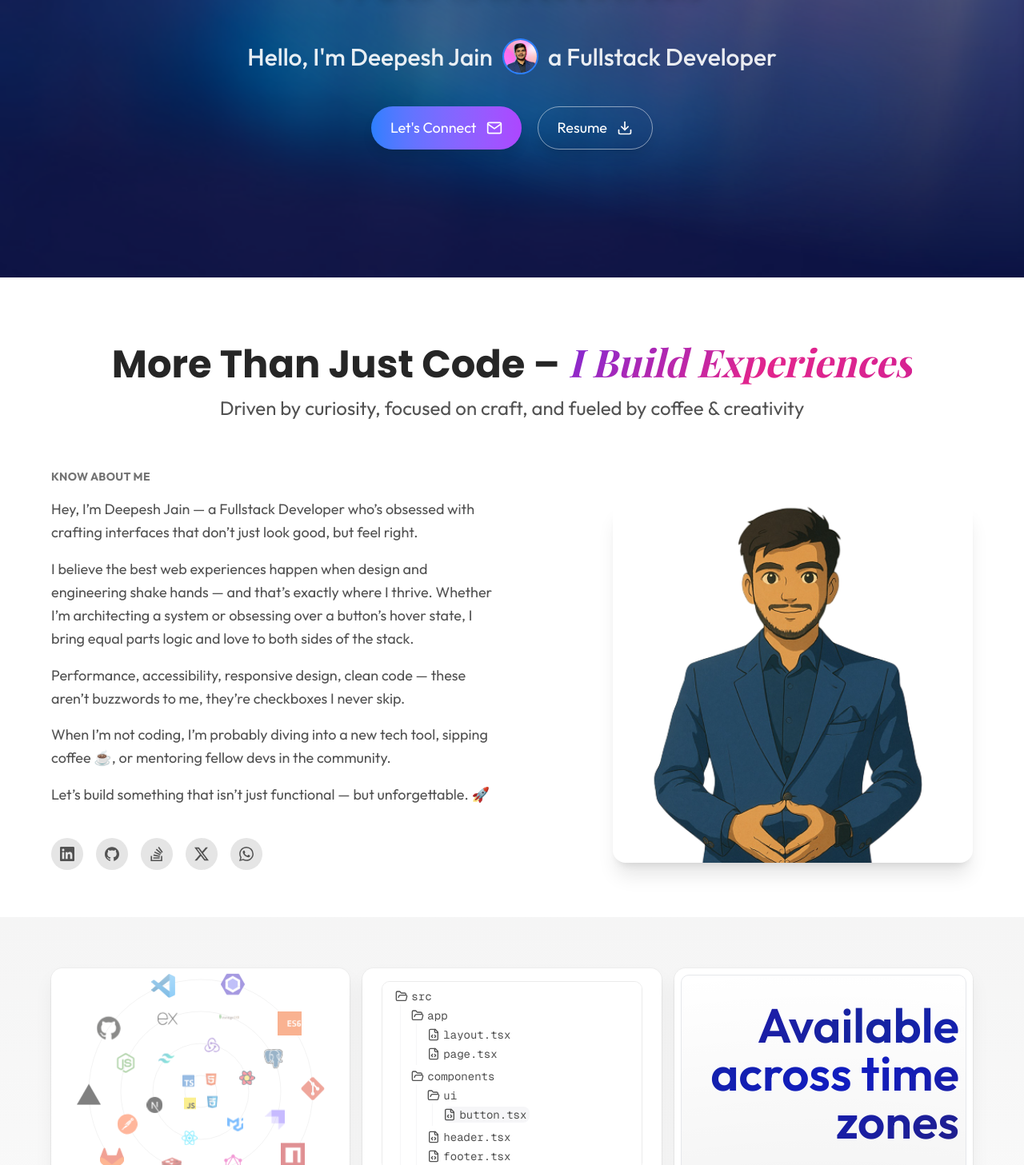
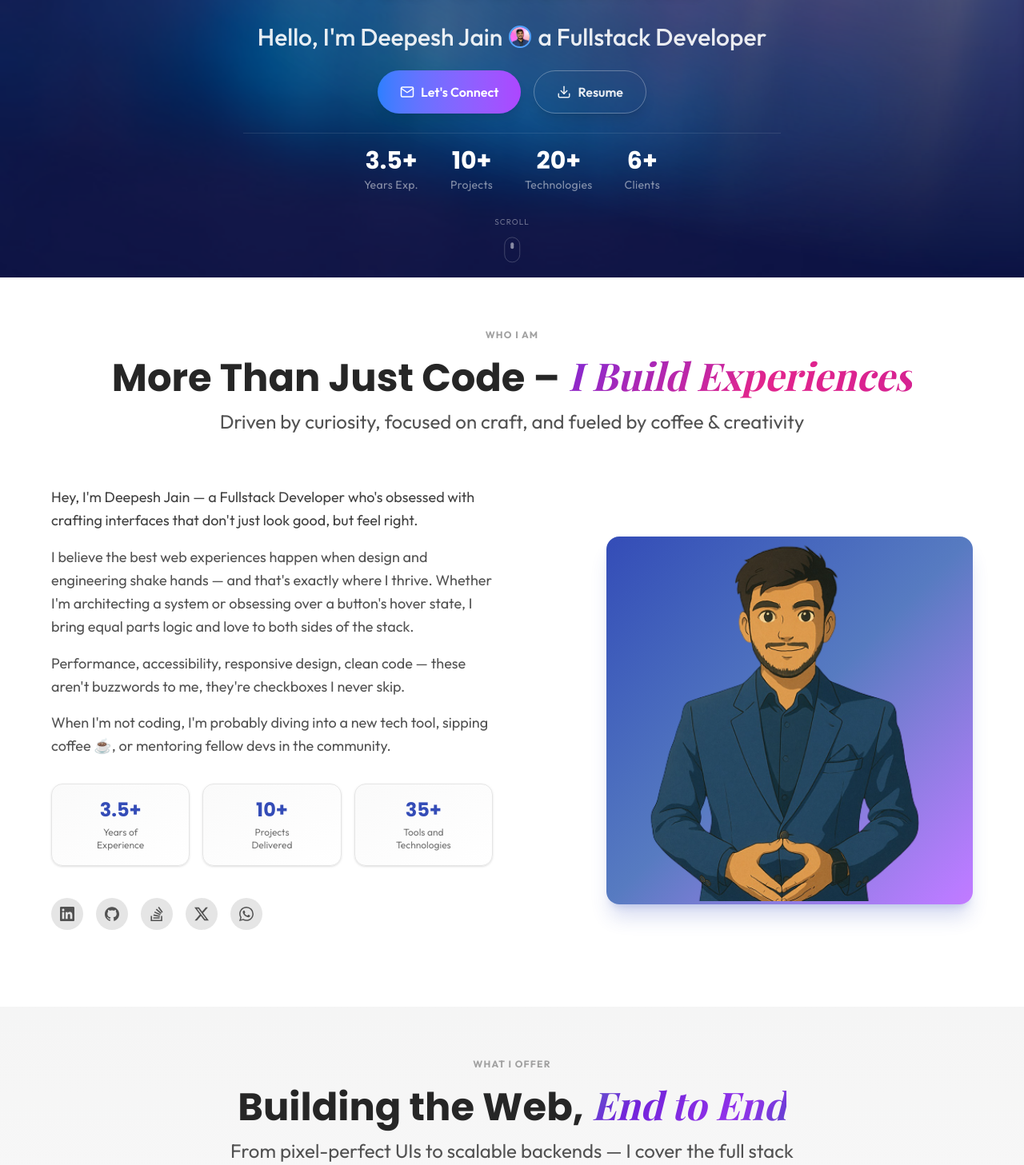
Before and after one commit to deepeshjaindj/modern-portfolio, a Next.js app: page / in a window 1280 px wide. Shown: the part 453-1910 px from the top of the page at 80% size. Built offline with nearby package versions, Linux system fonts and the light colour scheme; a web font is replaced by a local one.

Commit message:
Major UI Update

```diff
--- a/src/app/globals.css
+++ b/src/app/globals.css
@@ -177,6 +177,28 @@
     scroll-behavior: smooth;
   }
 
+  ::selection {
+    background-color: rgba(52, 76, 183, 0.25);
+    color: inherit;
+  }
+
+  ::-webkit-scrollbar {
+    width: 6px;
+  }
+
+  ::-webkit-scrollbar-track {
+    background: #000957;
+  }
+
+  ::-webkit-scrollbar-thumb {
+    background: #344CB7;
+    border-radius: 3px;
+  }
+
+  ::-webkit-scrollbar-thumb:hover {
+    background: #577BC1;
+  }
+
   .tag-container {
     svg {
       height: 24px !important;
@@ -184,3 +206,17 @@
     }
   }
 }
+
+@layer utilities {
+  .section-heading {
+    @apply text-4xl sm:text-4xl md:text-5xl font-serif font-semibold leading-tight max-w-6xl;
+  }
+
+  .section-subheading {
+    @apply text-lg sm:text-xl md:text-2xl mt-2 text-neutral-600;
+  }
+
+  .section-label {
+    @apply text-xs font-bold tracking-widest uppercase text-neutral-400 mb-3;
+  }
+}
--- a/src/components/sections/About.tsx
+++ b/src/components/sections/About.tsx
@@ -5,6 +5,12 @@ import React from "react";
 import { motion } from "framer-motion";
 import { AuroraText, FloatingDock } from "../atoms";
 import { SOCIAL_LINKS } from "@/utils/constants";
+
+const ABOUT_STATS = [
+  { value: "3.5+", label: "Years of\nExperience" },
+  { value: "10+", label: "Projects\nDelivered" },
+  { value: "35+", label: "Tools and\nTechnologies" },
+];
 
 const About = () => {
   return (
@@ -17,9 +23,10 @@ const About = () => {
         whileInView={{ opacity: 1, y: 0 }}
         transition={{ duration: 0.8 }}
         viewport={{ once: true }}
-        className="w-full max-w-7xl flex flex-col items-center text-center pt-12 font-sans px-4 sm:px-6 lg:px-10 xl:px-16"
+        className="w-full max-w-7xl flex flex-col items-center text-center pt-16 pb-16 font-sans px-4 sm:px-6 lg:px-10 xl:px-16"
       >
-        <h1 className="text-4xl sm:text-4xl md:text-5xl font-serif font-semibold leading-tight max-w-6xl">
+        <p className="section-label">Who I Am</p>
+        <h1 className="section-heading">
           More Than Just Code –{" "}
           <AuroraText
             className="font-display italic font-bold"
@@ -29,12 +36,12 @@ const About = () => {
             I Build Experiences
           </AuroraText>
         </h1>
-        <h2 className="text-lg sm:text-xl md:text-2xl mt-2 text-neutral-600">
+        <h2 className="section-subheading">
           Driven by curiosity, focused on craft, and fueled by coffee &
           creativity
         </h2>
 
-        <div className="mt-15 w-full flex flex-col md:flex-row gap-10 items-center text-neutral-600">
+        <div className="mt-16 w-full flex flex-col md:flex-row gap-12 items-center text-neutral-600">
           {/* Text Section */}
           <motion.div
             initial={{ opacity: 0, x: -40 }}
@@ -43,32 +50,47 @@ const About = () => {
             viewport={{ once: true }}
             className="flex-1 text-left text-base md:text-lg leading-relaxed space-y-4 order-2 md:order-1"
           >
-            <h4 className="text-neutral-500 font-bold text-sm tracking-wide text-center md:text-left">
-              KNOW ABOUT ME
-            </h4>
-            <p className="text-center md:text-left">
-              Hey, I’m Deepesh Jain — a Fullstack Developer who’s obsessed with
-              crafting interfaces that don’t just look good, but feel right.
+            <p className="text-center md:text-left text-neutral-700">
+              Hey, I&apos;m Deepesh Jain — a Fullstack Developer who&apos;s
+              obsessed with crafting interfaces that don&apos;t just look good,
+              but feel right.
             </p>
             <p className="text-center md:text-left">
               I believe the best web experiences happen when design and
-              engineering shake hands — and that’s exactly where I thrive.
-              Whether I’m architecting a system or obsessing over a button’s
-              hover state, I bring equal parts logic and love to both sides of
-              the stack.
+              engineering shake hands — and that&apos;s exactly where I thrive.
+              Whether I&apos;m architecting a system or obsessing over a
+              button&apos;s hover state, I bring equal parts logic and love to
+              both sides of the stack.
             </p>
             <p className="text-center md:text-left">
               Performance, accessibility, responsive design, clean code — these
-              aren’t buzzwords to me, they’re checkboxes I never skip.
+              aren&apos;t buzzwords to me, they&apos;re checkboxes I never skip.
             </p>
             <p className="text-center md:text-left">
-              When I’m not coding, I’m probably diving into a new tech tool,
-              sipping coffee ☕, or mentoring fellow devs in the community.
+              When I&apos;m not coding, I&apos;m probably diving into a new tech
+              tool, sipping coffee ☕, or mentoring fellow devs in the
+              community.
             </p>
-            <p className="text-center md:text-left">
-              Let’s build something that isn’t just functional — but
-              unforgettable. 🚀
-            </p>
+
+            {/* Stats Cards */}
+            <div className="flex gap-4 pt-4 justify-center md:justify-start">
+              {ABOUT_STATS.map(({ value, label }) => (
+                <motion.div
+                  key={label}
+                  whileHover={{ y: -3 }}
+                  transition={{ type: "spring", stiffness: 300 }}
+                  className="flex-1 bg-gradient-to-br from-neutral-50 to-white border border-neutral-200 rounded-xl p-4 text-center shadow-sm hover:shadow-md transition-shadow duration-300"
+                >
+                  <span className="text-2xl font-extrabold text-primary font-serif block">
+                    {value}
+                  </span>
+                  <span className="text-xs text-neutral-500 mt-1 block leading-snug whitespace-pre-line">
+                    {label}
+                  </span>
+                </motion.div>
+              ))}
+            </div>
+
             <FloatingDock
               mobileClassName="translate-y-20"
               items={SOCIAL_LINKS}
@@ -81,15 +103,18 @@ const About = () => {
             whileInView={{ opacity: 1, x: 0 }}
             transition={{ duration: 0.7 }}
             viewport={{ once: true }}
-            className="flex-1 flex justify-end order-1 md:order-2 max-w-[300px] md:max-w-[100%]"
+            className="flex-1 flex justify-center md:justify-end order-1 md:order-2 max-w-[300px] md:max-w-[100%]"
           >
+            {/* Gradient border wrapper */}
+            <div className="relative p-1 rounded-2xl bg-gradient-to-br from-primary via-secondary to-purple-400 shadow-xl shadow-primary/20">
               <Image
                 src="/deepesh-jain-crop.png"
                 alt="Deepesh Jain || Frontend Developer || React Developer"
                 width={450}
                 height={400}
-              className="rounded-2xl object-cover md:shadow-xl"
+                className="rounded-xl object-cover"
               />
+            </div>
           </motion.div>
         </div>
       </motion.div>
--- a/src/components/sections/Footer.tsx
+++ b/src/components/sections/Footer.tsx
@@ -12,7 +12,16 @@ const Footer = () => {
       <div className="container mx-auto mb-12 mt-6 grid max-w-6xl gap-8 py-12 md:grid-cols-[1.1fr_1.4fr_1.1fr] md:gap-16 text-center md:text-left">
         <div>
           <h2 className="text-2xl font-semibold text-white">Deepesh Jain</h2>
-          <p className="mt-3 text-sm text-neutral-300">
+          <div className="mt-2 flex items-center gap-2 justify-center md:justify-start">
+            <span className="relative flex h-2 w-2">
+              <span className="animate-ping absolute inline-flex h-full w-full rounded-full bg-green-400 opacity-75"></span>
+              <span className="relative inline-flex rounded-full h-2 w-2 bg-green-400"></span>
+            </span>
+            <span className="text-green-400 text-xs font-medium tracking-wide">
+              Available for work
+            </span>
+          </div>
+          <p className="mt-3 text-sm text-neutral-400 leading-relaxed">
             Help you launch experiences that look great, perform fast, and scale
             effortlessly — front to back.
           </p>
@@ -23,7 +32,7 @@ const Footer = () => {
                 href={href}
                 target="_blank"
                 rel="noopener noreferrer"
-                className="text-neutral-300 transition-colors hover:text-primaryYellow"
+                className="text-neutral-400 transition-all hover:text-primaryYellow hover:-translate-y-0.5 duration-200"
               >
                 <span className="sr-only">{label}</span>
                 {icon}
--- a/src/components/sections/Hero.tsx
+++ b/src/components/sections/Hero.tsx
@@ -5,8 +5,16 @@ import { AuroraBackground, AuroraText } from "../atoms";
 import Image from "next/image";
 import { FiDownload, FiMail } from "react-icons/fi";
 import { useState } from "react";
+import { motion } from "framer-motion";
 import Modal from "../molecules/Modal";
 import { ContactForm } from "../molecules";
+
+const STATS = [
+  { value: "3.5+", label: "Years Exp." },
+  { value: "10+", label: "Projects" },
+  { value: "20+", label: "Technologies" },
+  { value: "6+", label: "Clients" },
+];
 
 const Hero: NextPage = () => {
   const [isContactFormOpen, setIssContactFormOpen] = useState(false);
@@ -14,7 +22,7 @@ const Hero: NextPage = () => {
   return (
     <AuroraBackground>
       <div
-        className="relative flex items-center justify-center min-h-dvh w-full bg-backgroundBlue"
+        className="relative flex flex-col items-center justify-center min-h-dvh w-full bg-backgroundBlue pt-24 pb-24"
         id="home"
       >
         {/* Base Background */}
@@ -24,19 +32,29 @@ const Hero: NextPage = () => {
         <div className="pointer-events-none absolute inset-0 flex items-center justify-center bg-[url('/heroBg.jpg')] bg-cover opacity-40" />
 
         {/* Hero Content */}
-        <div className="relative z-20 flex flex-col items-center text-center space-y-6 px-8 lg:px-10 xl:px-12 sm:max-w-[90%] md:max-w-[80%] lg:max-w-[70%] xl:max-w-[60%]">
-          {/* <a
-            href="/Deepesh-Jain-Resume.pdf"
-            download
-            className="relative flex items-center gap-1 px-1 border border-white/30 text-white/80 rounded-full bg-white/10 backdrop-blur-md transition-all duration-300 hover:bg-white/20 hover:text-white text-md font-sans"
+        <div className="relative z-20 flex flex-col items-center text-center space-y-4 sm:space-y-6 px-6 sm:px-8 lg:px-10 xl:px-12 w-full max-w-[95%] sm:max-w-[90%] md:max-w-[80%] lg:max-w-[70%] xl:max-w-[60%]">
+          {/* Available Badge */}
+          <motion.div
+            initial={{ opacity: 0, y: -10 }}
+            animate={{ opacity: 1, y: 0 }}
+            transition={{ duration: 0.6 }}
+            className="flex items-center gap-2 px-4 py-1.5 rounded-full border border-green-400/40 bg-green-400/10 backdrop-blur-sm"
           >
-            <div className="px-2 rounded-full bg-red-600 text-sm font-bold">
-              Hire?
-            </div>
-            <span className="font-semibold mr-2">Download Resume</span>
-          </a> */}
+            <span className="relative flex h-2 w-2">
+              <span className="animate-ping absolute inline-flex h-full w-full rounded-full bg-green-400 opacity-75"></span>
+              <span className="relative inline-flex rounded-full h-2 w-2 bg-green-400"></span>
+            </span>
+            <span className="text-green-300 text-sm font-medium font-sans tracking-wide">
+              Available for opportunities
+            </span>
+          </motion.div>
 
-          <h1 className="text-4xl sm:text-5xl md:text-6xl lg:text-7xl font-extrabold text-white drop-shadow-lg font-serif mt-2">
+          <motion.h1
+            initial={{ opacity: 0, y: 20 }}
+            animate={{ opacity: 1, y: 0 }}
+            transition={{ duration: 0.7, delay: 0.1 }}
+            className="text-3xl sm:text-4xl md:text-5xl lg:text-6xl xl:text-7xl font-extrabold text-white drop-shadow-lg font-serif"
+          >
             Crafting Scalable, Performant, and Future-Ready{" "}
             <AuroraText
               className="font-display italic"
@@ -45,14 +63,17 @@ const Hero: NextPage = () => {
             >
               Web Solutions
             </AuroraText>
-          </h1>
+          </motion.h1>
 
-          {/* 💡 Engaging Subheading */}
-          <h2 className="text-2xl md:text-3xl font-medium text-white/90 mt-4 font-sans flex items-center flex-col lg:flex-row gap-2 lg:gap-0">
-            <span className="order-2 lg:order-1">
-              Hello, I&apos;m Deepesh Jain
-            </span>
-            <div className="w-[2.5em] h-[2.5em] lg:w-[1.5em] lg:h-[1.5em] overflow-hidden rounded-full border-2 border-blue-500 mx-3 hover:scale-125 order-1 lg:order-2 mb-3 lg:mb-0">
+          {/* Engaging Subheading */}
+          <motion.h2
+            initial={{ opacity: 0, y: 20 }}
+            animate={{ opacity: 1, y: 0 }}
+            transition={{ duration: 0.7, delay: 0.2 }}
+            className="text-lg sm:text-xl md:text-2xl lg:text-3xl font-medium text-white/90 font-sans flex items-center flex-wrap justify-center lg:flex-nowrap gap-x-2 gap-y-1"
+          >
+            <span>Hello, I&apos;m Deepesh Jain</span>
+            <div className="w-8 h-8 sm:w-9 sm:h-9 lg:w-7 lg:h-7 overflow-hidden rounded-full border-2 border-blue-400 hover:scale-125 transition-transform duration-300 flex-shrink-0">
               <Image
                 src="/deepesh-profile.png"
                 alt="Deepesh Jain || Profile Image || Software Engineer"
@@ -61,47 +82,77 @@ const Hero: NextPage = () => {
                 className="object-cover w-full h-full"
               />
             </div>
-            <span className="order-3">a Fullstack Developer</span>
-          </h2>
+            <span>a Fullstack Developer</span>
+          </motion.h2>
 
-          {/* 🚀 Call-to-Action Button */}
-          <div className="flex flex-col sm:flex-row gap-0 sm:gap-5">
+          {/* Call-to-Action Buttons */}
+          <motion.div
+            initial={{ opacity: 0, y: 20 }}
+            animate={{ opacity: 1, y: 0 }}
+            transition={{ duration: 0.7, delay: 0.3 }}
+            className="flex flex-row gap-3 sm:gap-4"
+          >
             <button
-              className="relative flex items-center justify-center px-6 py-3 text-lg text-white
+              className="flex items-center justify-center gap-2 px-5 sm:px-7 py-3 sm:py-3.5 text-sm sm:text-base font-semibold text-white
                         rounded-full shadow-lg bg-gradient-to-r from-blue-500 to-purple-500
                         hover:from-purple-500 hover:to-blue-500 transition-all duration-500
-                        group overflow-hidden font-sans mt-4 cursor-pointer"
+                        font-sans cursor-pointer hover:shadow-blue-500/30 hover:shadow-xl hover:-translate-y-0.5"
               onClick={() => setIssContactFormOpen(true)}
             >
-              {/* Button Text */}
-              <span className="relative z-10">Let&apos;s Connect</span>
-
-              <div className="ml-3 relative z-10">
-                <FiMail className="text-xl text-white" />
-              </div>
+              <FiMail className="text-base sm:text-lg flex-shrink-0" />
+              Let&apos;s Connect
             </button>
 
-            <button
-              className="relative flex items-center justify-center px-6 py-3 text-lg text-white bg-transparent border border-white/50
-                        rounded-full shadow-lg hover:bg-gradient-to-r hover:from-purple-500 hover:to-blue-500
-                        transition-all duration-500 group overflow-hidden font-sans mt-4"
-              // onClick={() => toast.success("Blog is Coming Soon!")}
+            <a
+              href="/Deepesh-Jain-Resume.pdf"
+              download
+              className="flex items-center justify-center gap-2 px-5 sm:px-7 py-3 sm:py-3.5 text-sm sm:text-base font-semibold text-white/90 bg-transparent border border-white/30
+                        rounded-full shadow-lg hover:bg-white/10 hover:border-white/50
+                        transition-all duration-300 font-sans hover:-translate-y-0.5"
             >
-              {/* Button Text */}
-              <a
-                href="/Deepesh-Jain-Resume.pdf"
-                download
-                className="relative z-10"
-              >
-                Resume
-              </a>
+              <FiDownload className="text-base sm:text-lg flex-shrink-0" />
+              Resume
+            </a>
+          </motion.div>
 
-              <div className="ml-3 relative z-10">
-                <FiDownload className="text-xl text-white" />
+          {/* Stats Row */}
+          <motion.div
+            initial={{ opacity: 0, y: 20 }}
+            animate={{ opacity: 1, y: 0 }}
+            transition={{ duration: 0.7, delay: 0.45 }}
+            className="flex items-center gap-5 sm:gap-8 md:gap-10 pt-4 border-t border-white/10 w-full justify-center"
+          >
+            {STATS.map(({ value, label }) => (
+              <div key={label} className="flex flex-col items-center">
+                <span className="text-xl sm:text-2xl md:text-3xl font-extrabold text-white font-serif">
+                  {value}
+                </span>
+                <span className="text-[10px] sm:text-xs md:text-sm text-white/50 font-sans mt-0.5 tracking-wide">
+                  {label}
+                </span>
               </div>
-            </button>
-          </div>
+            ))}
+          </motion.div>
         </div>
+
+        {/* Scroll Indicator — sits in normal flow below content, not absolute */}
+        <motion.div
+          initial={{ opacity: 0 }}
+          animate={{ opacity: 1 }}
+          transition={{ duration: 1, delay: 1 }}
+          className="absolute bottom-6 left-1/2 -translate-x-1/2 flex flex-col items-center gap-1.5 z-20"
+        >
+          <span className="text-white/40 text-[10px] font-sans tracking-widest uppercase">
+            Scroll
+          </span>
+          <motion.div
+            animate={{ y: [0, 6, 0] }}
+            transition={{ duration: 1.5, repeat: Infinity, ease: "easeInOut" }}
+            className="w-5 h-8 rounded-full border border-white/20 flex items-start justify-center pt-1.5"
+          >
+            <div className="w-1 h-2 rounded-full bg-white/50" />
+          </motion.div>
+        </motion.div>
       </div>
 
       {/* Contact Modal */}
--- a/src/components/sections/Offerings.tsx
+++ b/src/components/sections/Offerings.tsx
@@ -254,7 +254,29 @@ const Offerings = () => {
   ];
 
   return (
-    <section className="min-h-dvh flex items-center justify-center bg-gradient-to-b from-neutral-100 to-white pt-16 pb-8 font-sans">
+    <section className="min-h-dvh flex flex-col items-center justify-center bg-gradient-to-b from-neutral-100 to-white pt-16 pb-12 font-sans gap-10">
+      <motion.div
+        initial={{ opacity: 0, y: 40 }}
+        whileInView={{ opacity: 1, y: 0 }}
+        transition={{ duration: 0.7 }}
+        viewport={{ once: true }}
+        className="w-full max-w-7xl text-center px-4 sm:px-6 lg:px-10 xl:px-16"
+      >
+        <p className="section-label text-neutral-400">What I Offer</p>
+        <h1 className="section-heading text-neutral-800">
+          Building the Web,{" "}
+          <AuroraText
+            className="font-display italic font-bold"
+            colors={["#344CB7", "#577BC1", "#7324da", "#9333ea"]}
+            speed={2}
+          >
+            End to End
+          </AuroraText>
+        </h1>
+        <h2 className="section-subheading">
+          From pixel-perfect UIs to scalable backends — I cover the full stack
+        </h2>
+      </motion.div>
       <BentoGrid className="w-full max-w-7xl px-4 sm:px-6 lg:px-10 xl:px-16">
         {FEATURES.map((feature, idx) => (
           <BentoCard
--- a/src/components/sections/Projects.tsx
+++ b/src/components/sections/Projects.tsx
@@ -265,8 +265,9 @@ const Projects = () => {
         viewport={{ once: true }}
         className="w-full max-w-7xl flex flex-col items-center text-center pt-16 font-sans px-4 sm:px-6 lg:px-10 xl:px-16 mb-16"
       >
-        <h1 className="text-4xl sm:text-4xl md:text-5xl font-serif font-semibold leading-tight max-w-6xl">
-          Showcasing -
+        <p className="section-label">Portfolio</p>
+        <h1 className="section-heading">
+          Showcasing —{" "}
           <AuroraText
             className="font-display italic font-bold"
             colors={["#ce2094", "#7324daf8", "#e2258d"]}
@@ -275,7 +276,7 @@ const Projects = () => {
             My Passion Projects
           </AuroraText>
         </h1>
-        <h2 className="text-lg sm:text-xl md:text-2xl mt-2 text-neutral-600">
+        <h2 className="section-subheading">
           A collection of crafted experiences
         </h2>
         <div className="flex flex-col md:flex-row gap-4 md:gap-2 mt-8 justify-center items-center">
```
Also changed, not shown: src/components/sections/Certifications.tsx (+62 -23 lines), src/components/sections/Contact.tsx (+30 -10 lines), src/components/sections/Experience.tsx (+8 -7 lines), src/components/sections/TechStack.tsx (+59 -16 lines). Lines whose indentation alone changed are shown as unchanged.
